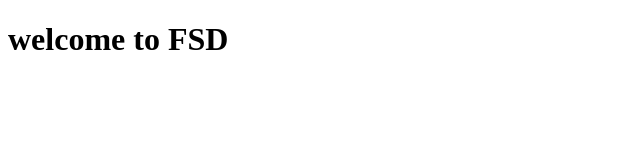
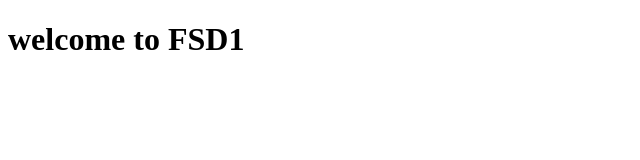
Before and after one commit to bssajjana/mini-project-2, a plain HTML site: page index.html in a window 1280 px wide. Shown: the full height of the page, 0-640 px from the left. Drawn offline with Linux system fonts and the light colour scheme.

Commit message:
Update index.html

```diff
--- a/index.html
+++ b/index.html
@@ -6,7 +6,7 @@
     <title>Document</title>
 </head>
 <body>
-    <h1>welcome to FSD</h1>
+    <h1>welcome to FSD1</h1>
 
 </body>
 </html>
```
